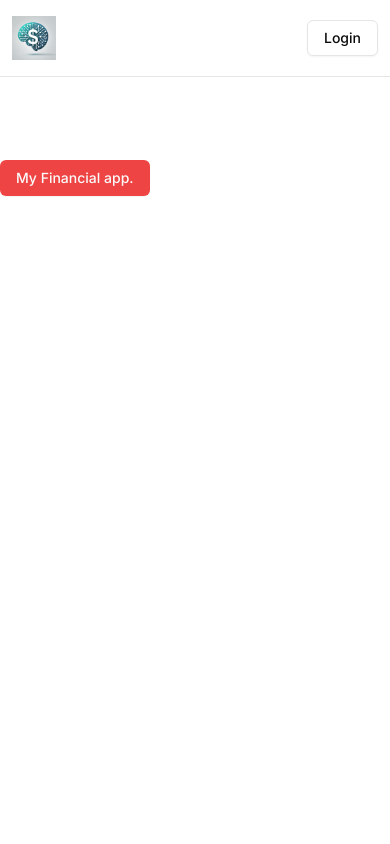
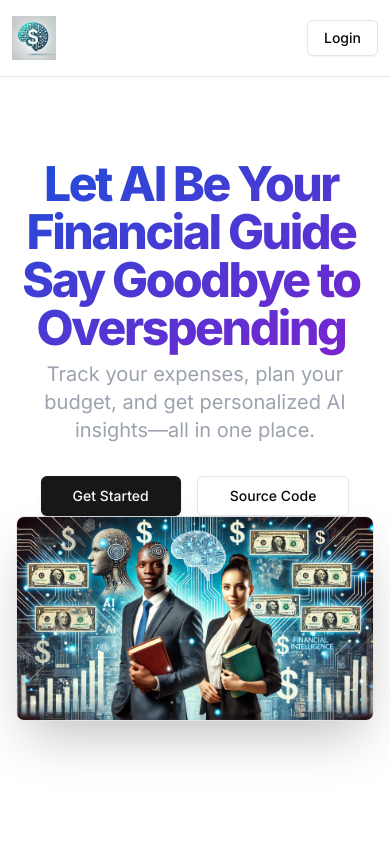
Before and after one commit to Kariuki11/FinTrack-AI, a Next.js app: page / in a window 390 px wide. Shown: the top 844 px of the page. Built offline with nearby package versions, Linux system fonts and the light colour scheme; no server answers.

Commit message:
New Updates

```diff
--- a/app/globals.css
+++ b/app/globals.css
@@ -70,3 +70,13 @@ body {
     @apply bg-background text-foreground;
   }
 }
+
+@layer utilities{
+  .gradient{
+    @apply bg-gradient-to-br from-blue-700 to-purple-700;
+  }
+
+  .gradient-title{
+    @apply gradient font-extrabold tracking-tighter pr-2 pb-2 text-transparent bg-clip-text;
+  }
+}
--- a/app/layout.js
+++ b/app/layout.js
@@ -26,7 +26,7 @@ export default function RootLayout({ children }) {
           <footer className="bg-blue-50 py-12">
             <div className="container mx-auto px-4 text-center text-gray-600">
             <p>&copy; 2025 AxpenseGenie. All rights reserved.</p>
-            <p>Created by <strong>Kariuki Kenneth</strong></p>
+            <p>Created by <strong>Kariuki Kenn</strong></p>
             </div>
           </footer>
         </body>
--- a/app/page.js
+++ b/app/page.js
@@ -1,7 +1,10 @@
+import HeroSection from "@/components/hero";
 import {Button} from "@/components/ui/button"
 
 export default function Home() {
-  return <div className="mt-40">
-    <Button variant="destructive">My Financial app.</Button>
+  return (
+    <div className="mt-40">
+      <HeroSection />
   </div>
+  );
 }
--- a/components/header.jsx
+++ b/components/header.jsx
@@ -4,6 +4,7 @@ import { SignedIn, SignedOut, UserButton, SignInButton } from "@clerk/nextjs"
 import Image from "next/image"
 import Link from "next/link"
 import { Button } from "./ui/button"
+import { LayoutDashboard, PenBox } from "lucide-react"
 
 
 const Header = () => {
@@ -20,10 +21,20 @@ const Header = () => {
             />
           </Link>
 
-            <div>
+            <div className="flex items-center space-x-4">
               <SignedIn>
-                <Link href={"/dashboard"}>
-                  <Button variant="outline">Login</Button>
+                <Link href={"/dashboard"} className="text-gray-600 hover:text-blue-400 flex items-center gap-2">
+                  <Button variant="outline">
+                    <LayoutDashboard size={18}/>
+                    <span className="hidden md:inline">Dashboard</span>
+                  </Button>
+                </Link>
+
+                <Link href={"/transaction/create"}>
+                  <Button  className="flex items-center gap-2">
+                    <PenBox size={18}/>
+                    <span className="hidden md:inline">Add Transaction</span>
+                  </Button>
                 </Link>
               </SignedIn>
 
@@ -33,7 +44,11 @@ const Header = () => {
                 </SignInButton>
               </SignedOut>
               <SignedIn>
-                <UserButton />
+                <UserButton appearance={{
+                  elements: {
+                    avatarBox: "w-10 h-10",
+                  },
+                }} />
               </SignedIn>
             </div>
       </nav>
--- /dev/null
+++ b/components/hero.jsx
@@ -0,0 +1,46 @@
+"use client";
+
+import Image from "next/image";
+import Link from "next/link";
+import { Button } from "./ui/button"
+
+const HeroSection = () => {
+  return (
+    <div className="pb-20 px-4">
+        <div className="container mx-auto text-center">
+            <h1 className="text-5xl md:text-8xl lg:text-[105px] pb-6 gradient-title">
+            Let AI Be Your Financial Guide <br/> Say Goodbye to Overspending
+            </h1>
+            <p className="text-xl text-gray-400 mb-8 max-w-2xl mx-auto">
+            Track your expenses, plan your budget, and get personalized AI insights—all in one place.
+            </p>
+            <div className="flex justify-center space-x-4">
+                <Link href="/dashboard">
+                    <Button size="lg" className="px-8">
+                        Get Started
+                    </Button>
+                </Link>
+                <Link href="https://github.com/Kariuki11/my-app">
+                    <Button size="lg" variant="outline" className="px-8">
+                        Source Code
+                    </Button>
+                </Link>
+            </div>
+            <div className="hero-image-wrapper">
+                <div>
+                    <Image
+                        src="/banner1.webp"
+                        width={1280}
+                        height={720}
+                        alt="dashboard preview"
+                        className="rounded-lg shadow-2xl border mx-auto"
+                        priority
+                    />
+                </div>
+            </div>
+        </div>
+    </div>
+  )
+}
+
+export default HeroSection
```
